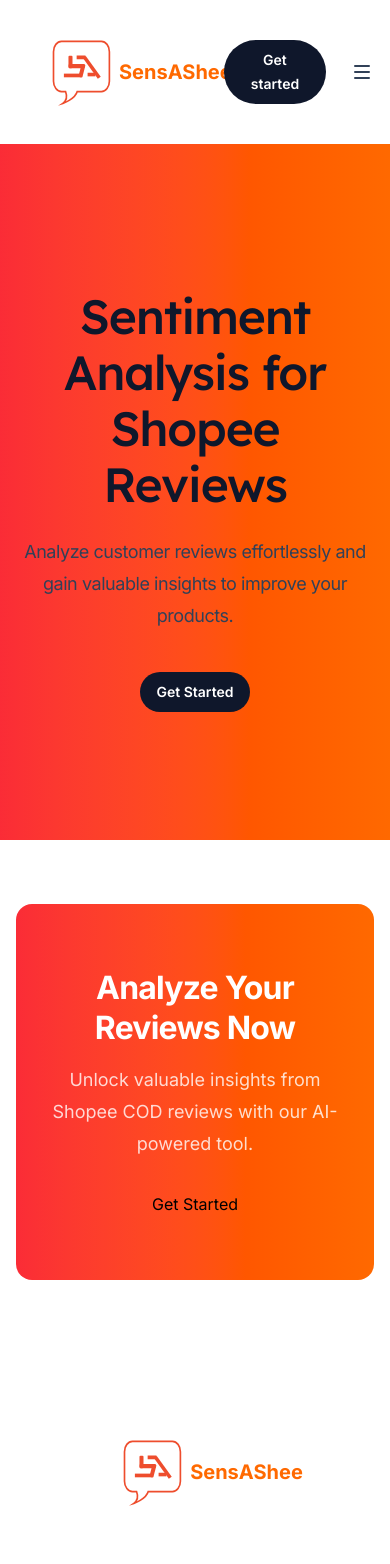
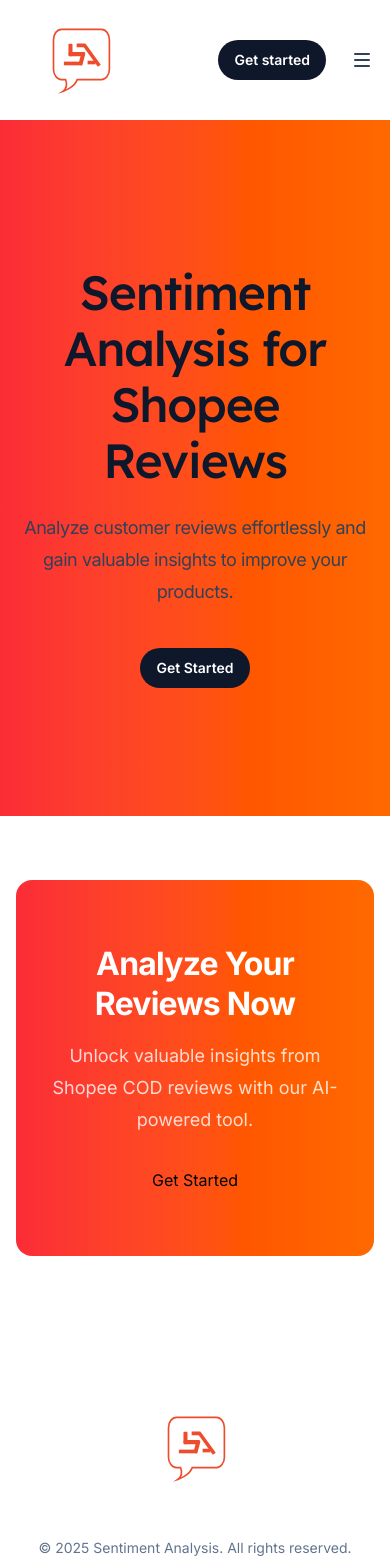
Before and after one commit to ucok-hub/web-sentiment-analysis, a Next.js app: page / in a window 390 px wide. Shown: the top 1564 px of the page. Built offline with nearby package versions, Linux system fonts and the light colour scheme.

Commit message:
retouch (beberapa langkah menuju gabungin backend ke frontend)

```diff
--- a/src/components/CallToAction.jsx
+++ b/src/components/CallToAction.jsx
@@ -15,7 +15,11 @@
             tool.
           </p>
           <div className="mt-8 flex justify-center">
-            <Button variant="white" href="#">
+            <Button
+              variant="white"
+              type="button"
+              onClick={() => window.scrollTo({ top: 0, behavior: 'smooth' })}
+            >
               Get Started
             </Button>
           </div>
--- a/src/components/Logo.jsx
+++ b/src/components/Logo.jsx
@@ -13,7 +13,7 @@
         height={128}
         priority={props.priority}
       />
-      <span className="ml-[-25px] text-xl font-bold text-orange-500 select-none">
+      <span className="ml-[-6px] hidden text-xl font-bold text-orange-500 select-none sm:inline">
         SensAShee
       </span>
     </span>
```
